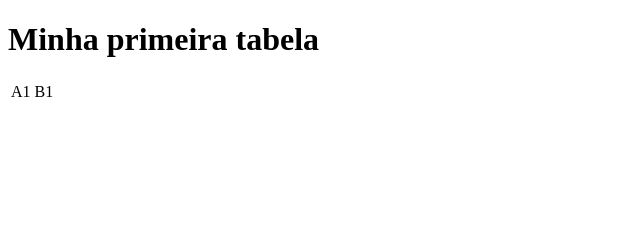
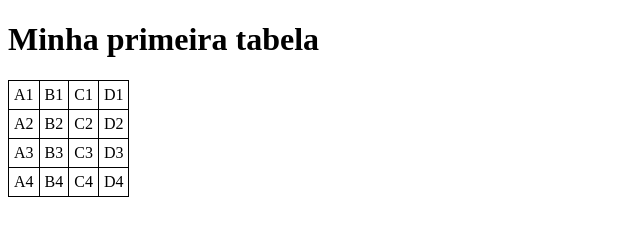
Before and after one commit to Chrisfss/html-css, a plain HTML site: page exercicios/ex023/tabela001.html in a window 1280 px wide. Shown: the whole page, without its empty margins (0-640 px from the left). Drawn offline with Linux system fonts and the light colour scheme.

Commit message:
att ex023

```diff
--- a/exercicios/ex023/tabela001.html
+++ b/exercicios/ex023/tabela001.html
@@ -4,6 +4,16 @@
     <meta charset="UTF-8">
     <meta name="viewport" content="width=device-width, initial-scale=1.0">
     <title>Tabelas</title>
+    <style>
+        table {
+            border-collapse: collapse;
+        }
+        td {
+            border: 1px solid black;
+            padding: 5px;
+
+        }
+    </style>
 </head>
 <body>
     <h1>Minha primeira tabela</h1>
@@ -11,26 +21,26 @@
         <tr>
             <td>A1</td>
             <td>B1</td>
-            <td></td>
-            <td></td>
+            <td>C1</td>
+            <td>D1</td>
         </tr>
         <tr>
-            <td></td>
-            <td></td>
-            <td></td>
-            <td></td>
+            <td>A2</td>
+            <td>B2</td>
+            <td>C2</td>
+            <td>D2</td>
         </tr>
         <tr>
-            <td></td>
-            <td></td>
-            <td></td>
-            <td></td>
+            <td>A3</td>
+            <td>B3</td>
+            <td>C3</td>
+            <td>D3</td>
         </tr>
         <tr>
-            <td></td>
-            <td></td>
-            <td></td>
-            <td></td>
+            <td>A4</td>
+            <td>B4</td>
+            <td>C4</td>
+            <td>D4</td>
         </tr>
     </table>
 </body>
```
